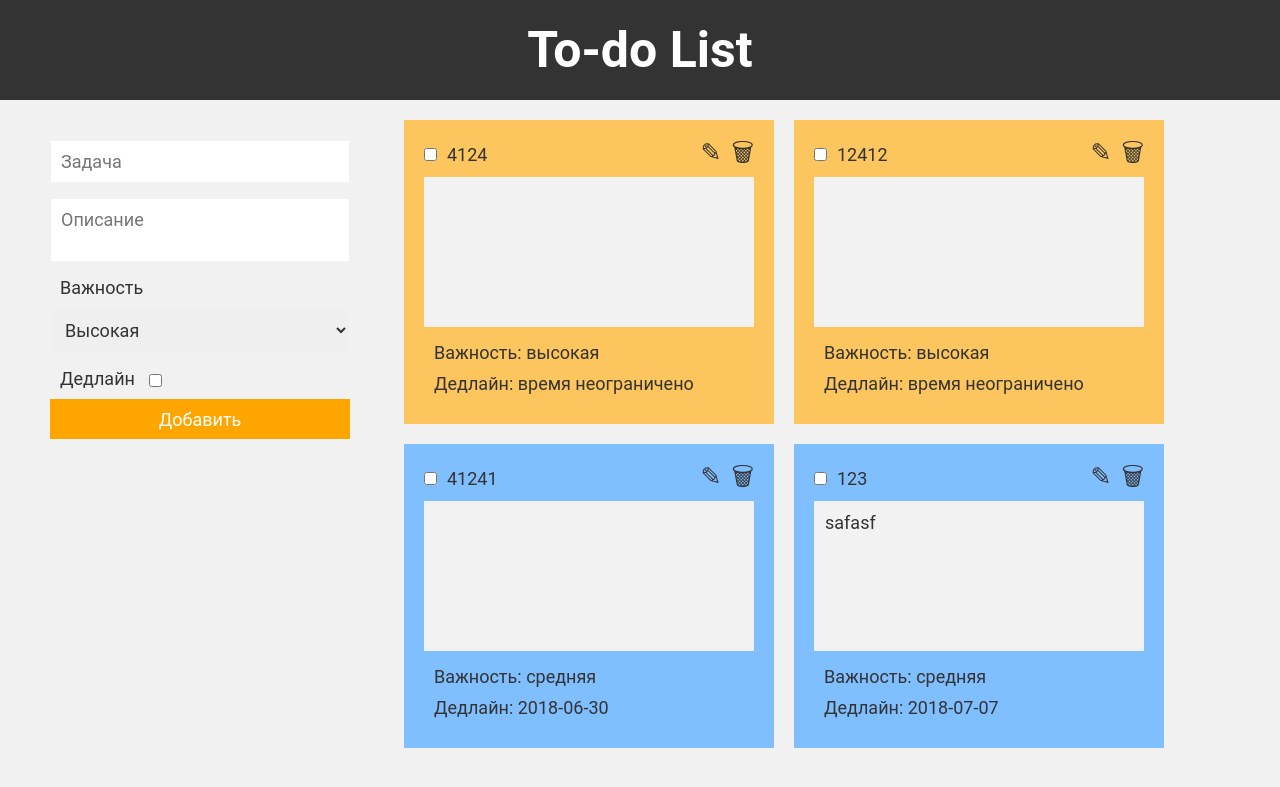
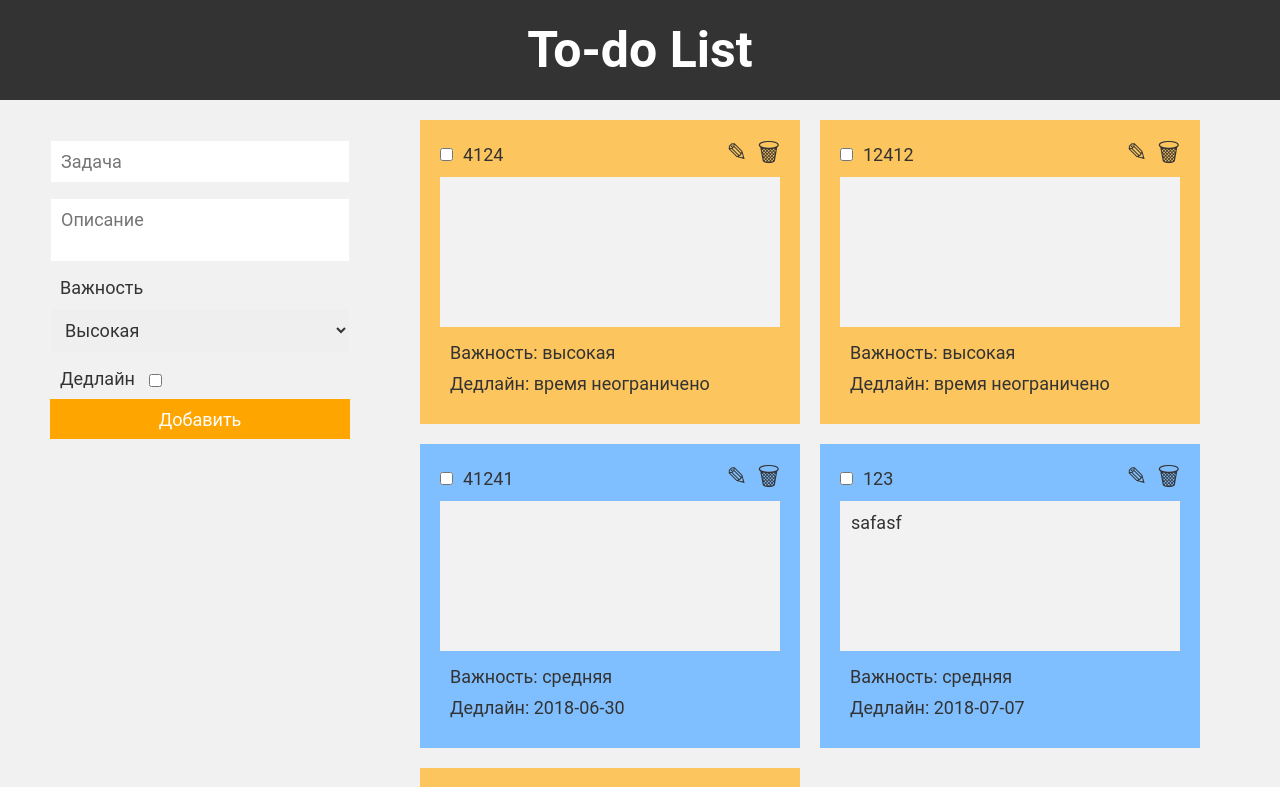
Before and after one commit to Tkey01/todoreact, a React (Create React App) app: page / in a window 1280 px wide. Shown: the top 787 px of the page. Built offline with nearby package versions, Linux system fonts and the light colour scheme; data requests are answered from the project's data file.

Commit message:
Added grid

```diff
--- a/db.json
+++ b/db.json
@@ -35,6 +35,15 @@
       "deadline": "2018-07-07",
       "dateEnd": "",
       "isComplete": false
+    },
+    {
+      "id": 3888,
+      "name": "123",
+      "text": "",
+      "importance": "высокая",
+      "deadline": "",
+      "dateEnd": "",
+      "isComplete": false
     }
   ]
 }
--- a/src/App.css
+++ b/src/App.css
@@ -23,13 +23,14 @@ p {
 .todo-form {
   padding: 20px 50px;
   margin-bottom: 20px;
-  flex: 0 0 30%;
-  max-width: 30%;
+  flex: 0 0 400px;
+  max-width: 400px;
 }
 
 .todo-list {
-  flex: 0 0 70%;
-  max-width: 70%;
+  flex: 0 0 calc(100% - 400px);
+  max-width: calc(100% - 400px);
+  padding-right: 20px;
 }
 
 @media (max-width: 1200px) {
@@ -41,12 +42,13 @@ p {
 }
 
 .todo-item {
+  width: 380px;
   margin-bottom: 20px;
   padding: 10px 20px 20px 20px;
   background-color: #f9f9f9;
 }
 .todo-item .todo-text {
-  width: 330px;
+  width: 340px;
   height: 150px;
 }
 .todo-item .todo-text:disabled {
```
Also changed, not shown: 2 other files (tests, documents, lock files or other folders).
